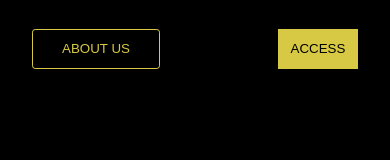
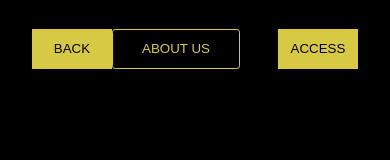
Before and after one commit to AlejoBengo/F-CryptoBTA, a React (Create React App) app: page /session in a window 390 px wide. Shown: the top 160 px of the page. Built offline with nearby package versions, Linux system fonts and the light colour scheme.

Commit message:
responsive

```diff
--- a/src/components/macro/navbar/Navbar.tsx
+++ b/src/components/macro/navbar/Navbar.tsx
@@ -1,23 +1,33 @@
 /*IMPORT UTILITIES*/
-import { Link } from 'react-router-dom';
+import { Link, useLocation } from 'react-router-dom';
 /*IMPORT CSS*/
+import { Box } from '@mui/material';
 import {
    NavigationBar,
    LoginButton,
    AboutUs,
+   BackButtonBox,
    ButtonsBox,
 } from './styledComponents';
 
 const Navbar = () => {
+   const location = useLocation();
    return (
       <NavigationBar>
          <ButtonsBox>
+            <BackButtonBox>
+               {location.pathname === '/session' && (
+                  <Link to='/'>
+                     <LoginButton>BACK</LoginButton>
+                  </Link>
+               )}
                <a
                   href='https://cryptobta.com/wp-content/uploads/2022/03/Informacion-importante-para-el-usuario.pdf'
                   target='_blank'
                >
                   <AboutUs>ABOUT US</AboutUs>
                </a>
+            </BackButtonBox>
             <Link to='session'>
                <LoginButton>ACCESS</LoginButton>
             </Link>
--- a/src/components/macro/navbar/styledComponents.ts
+++ b/src/components/macro/navbar/styledComponents.ts
@@ -22,6 +22,14 @@ export const ButtonsBox = styled(Box)(
   width: 100vw;
   padding-left: 2rem;
   padding-right: 2rem;
+`
+);
+
+export const BackButtonBox = styled(Box)(
+   ({ theme }) => `
+   width: 20%;
+   display: flex;
+ justify-content: space-between;
 `
 );
 
--- a/src/components/macro/session/login/styledComponents.ts
+++ b/src/components/macro/session/login/styledComponents.ts
@@ -95,7 +95,7 @@ export const Form = styled(Box)(
 export const Title = styled(Typography)(
    ({ theme }) => `
   color: #D8C945;
-  font-size: 2.5rem;
+  font-size: 3vw;
   font-weight: 400;
 
   @media (max-width: 768px) {
```
Lines whose indentation alone changed are shown as unchanged.
